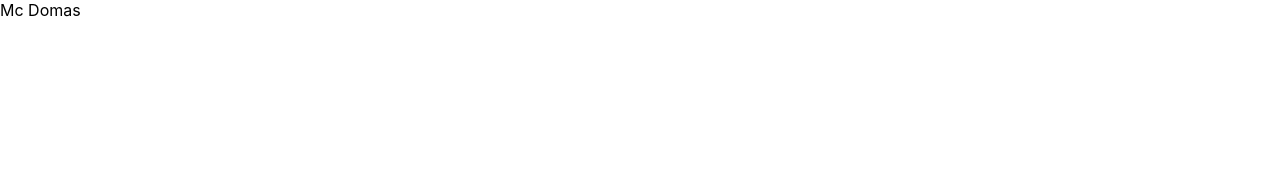
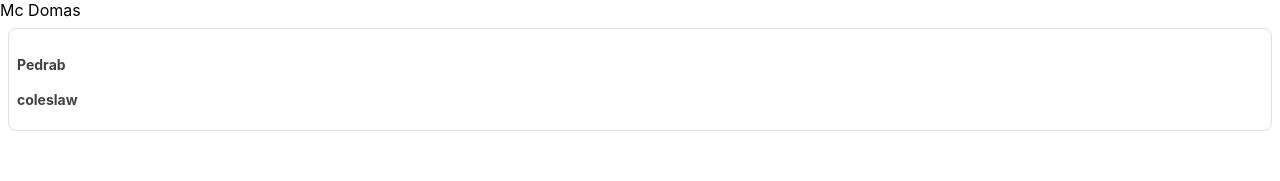
Before and after one commit to vstdolittle/menu-webapp, a React (Create React App) app: page / in a window 1280 px wide. Shown: the top 181 px of the page. Built offline with nearby package versions, Linux system fonts and the light colour scheme.

Commit message:
add menu item

```diff
--- a/src/App.tsx
+++ b/src/App.tsx
@@ -5,7 +5,15 @@ import Menu from './Menu';
 const MENU_WEBAPP_CONFIG = {
   restaurant: {
       name: "Mc Domas"
-  }
+  },
+  dishes: [
+    {
+        title: "Pedrab",
+        ingredients : [
+            "coleslaw"
+        ]
+     }
+  ]
 };
 
 
--- a/src/Menu/index.tsx
+++ b/src/Menu/index.tsx
@@ -1,5 +1,6 @@
-import React from 'react';
-import { MenuConfig } from './models/MenuConfig';
+import { Box } from '@mui/material';
+import React, { FC } from 'react';
+import { Dish, MenuConfig } from './models/MenuConfig';
 
 interface MenuProps {
     config: MenuConfig
@@ -11,8 +12,38 @@ function Menu(props: MenuProps) {
       <header className="App-header">
         {props.config.restaurant.name}
       </header>
+      <Box sx={{ display: 'grid', gridTemplateRows: 'repeat(3, 1fr)' }}>
+          { props.config.dishes.map((d) => <MenuItem dish={d}/>) }
+      </Box>
     </div>
   );
 }
 
 export default Menu;
+
+
+interface MenuItemProps {
+    dish: Dish;
+}
+
+const MenuItem: FC<MenuItemProps> = ({ dish }) => {
+    return (
+      <Box
+        sx={{
+          bgcolor: (theme) => (theme.palette.mode === 'dark' ? '#101010' : '#fff'),
+          color: (theme) => (theme.palette.mode === 'dark' ? 'grey.300' : 'grey.800'),
+          border: '1px solid',
+          borderColor: (theme) =>
+            theme.palette.mode === 'dark' ? 'grey.800' : 'grey.300',
+          p: 1,
+          m: 1,
+          borderRadius: 2,
+          fontSize: '0.875rem',
+          fontWeight: '700'
+        }}
+      >
+        <h4>{dish.title}</h4>
+        <p>{dish.ingredients}</p>
+      </Box>
+    );
+  }
```
Also changed, not shown: config.json (+9 -1 lines), src/Menu/models/MenuConfig.ts (+16 -0 lines).
